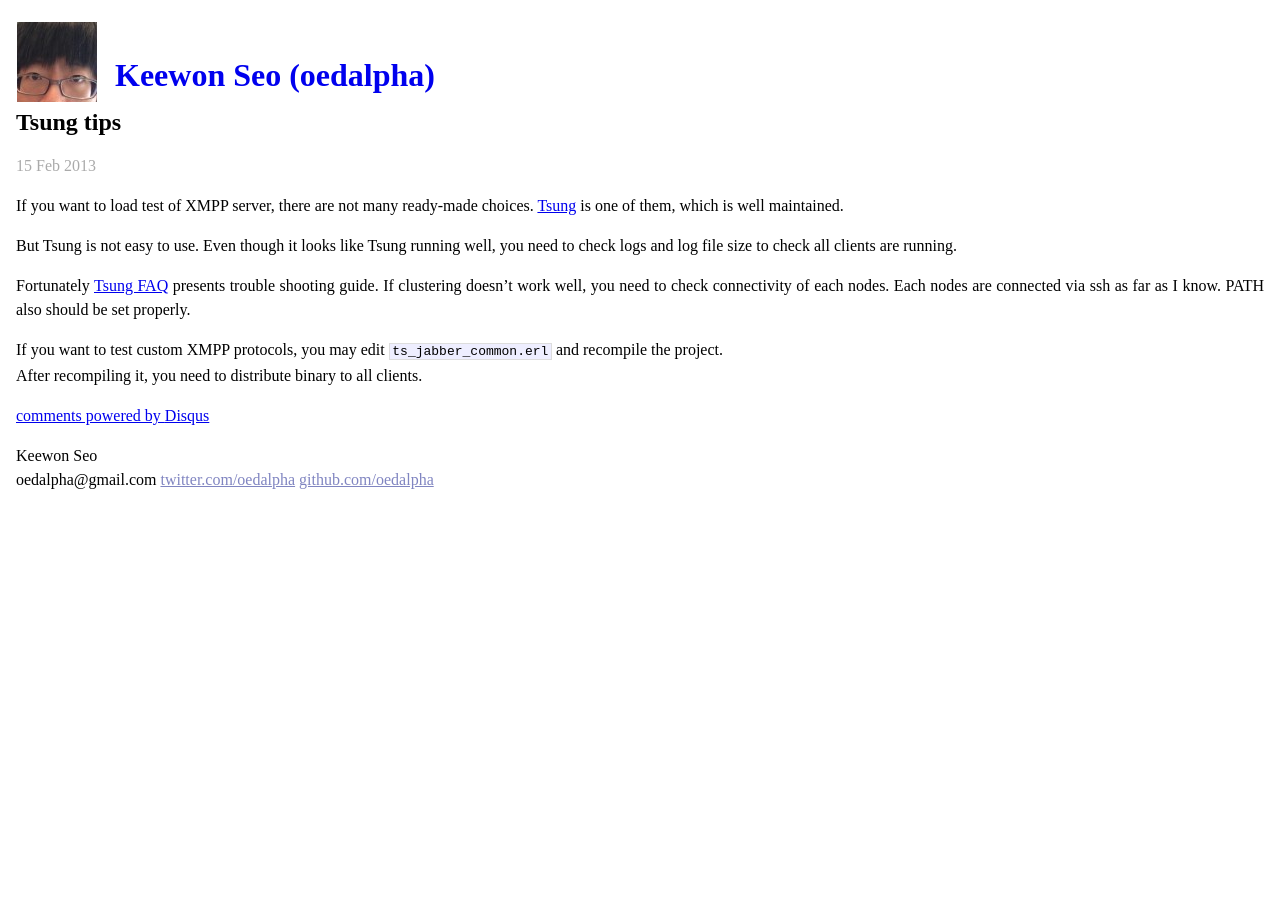
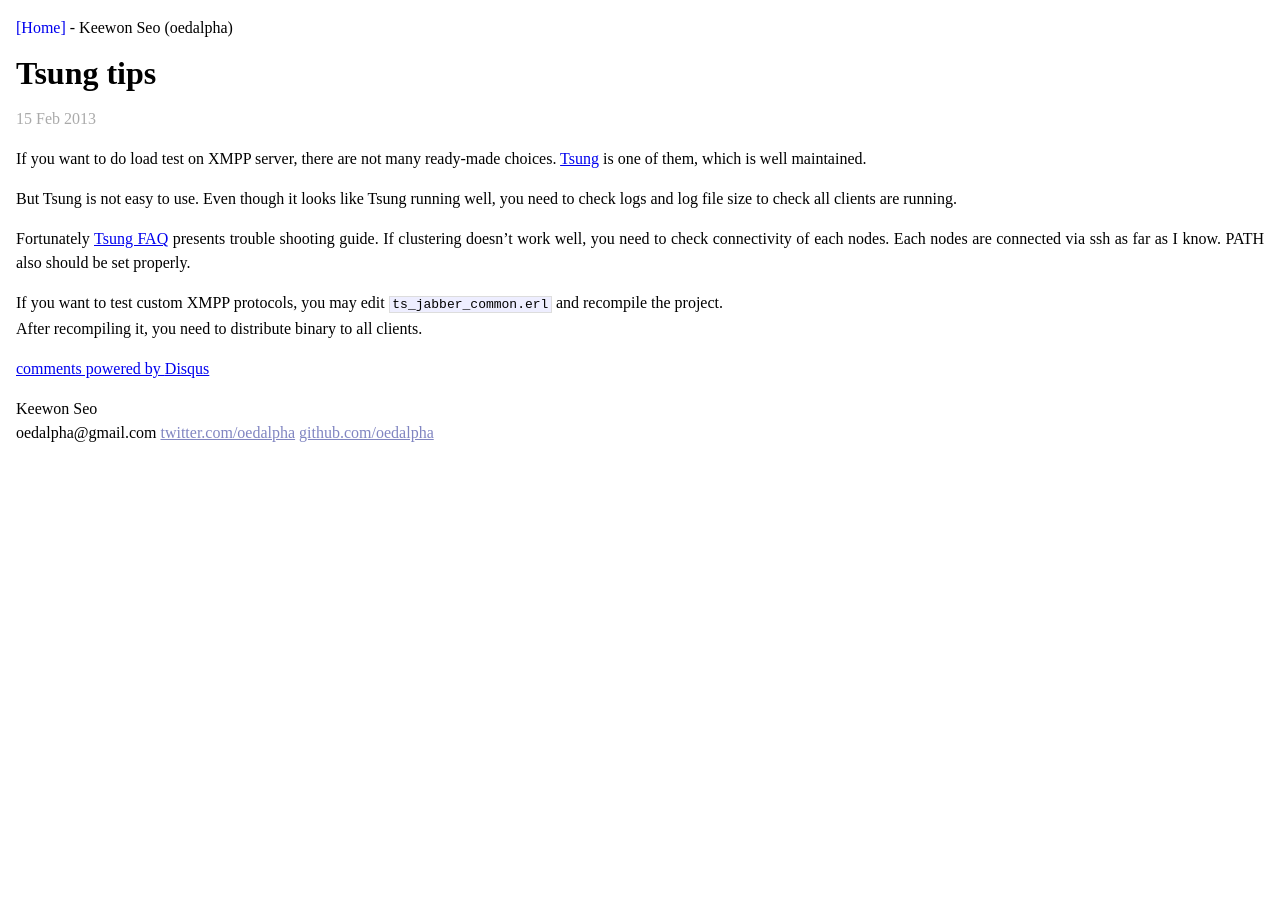
Before and after one commit to keewon/keewon.github.io, a Jekyll site: the page built from _posts/2013-02-15-tsung-tips.markdown, in a window 1280 px wide. Built offline with Jekyll 4.4.1, drawn with Linux system fonts in a browser that asks for light colours; Markdown is read by kramdown in place of the engine named in the settings; comment, search, counter and statistics services are not loaded.

Commit message:
remove header

```diff
--- a/_layouts/default.html
+++ b/_layouts/default.html
@@ -18,8 +18,7 @@
         <div class="container">
           <div class="site">
             <div class="header">
-              <h1 class="title">
-		<a href="/"><table><tr><td><img src="/head.jpg" /></td><td valign="bottom">{{ site.name }} {{ site.subname }}</td></tr></table></a></h1>
+	      <a href="/">[Home]</a> - Keewon Seo (oedalpha)
             </div>
 
                 {{ content }}
--- a/_layouts/post.html
+++ b/_layouts/post.html
@@ -1,7 +1,7 @@
 ---
 layout: default
 ---
-<h2>{{ page.title }}</h2>
+<h1>{{ page.title }}</h1>
 <p class="meta">{{ page.date | date_to_string }}</p>
 
 <div class="post">
--- a/_posts/2013-02-15-tsung-tips.markdown
+++ b/_posts/2013-02-15-tsung-tips.markdown
@@ -5,7 +5,7 @@
 categories: work erlang
 ---
 
-If you want to load test of XMPP server, there are not many ready-made choices.
+If you want to do load test on XMPP server, there are not many ready-made choices.
 [Tsung](http://tsung.erlang-projects.org) is one of them, which is well maintained.
 
 But Tsung is not easy to use.
--- a/index.html
+++ b/index.html
@@ -2,6 +2,8 @@
 layout: default
 title: Keewon Seo (oedalpha)
 ---
+
+<h1>Keewon Seo (oedalpha)</h1>
 
 <script lang="javascript">
 function swap_photo() {
```
